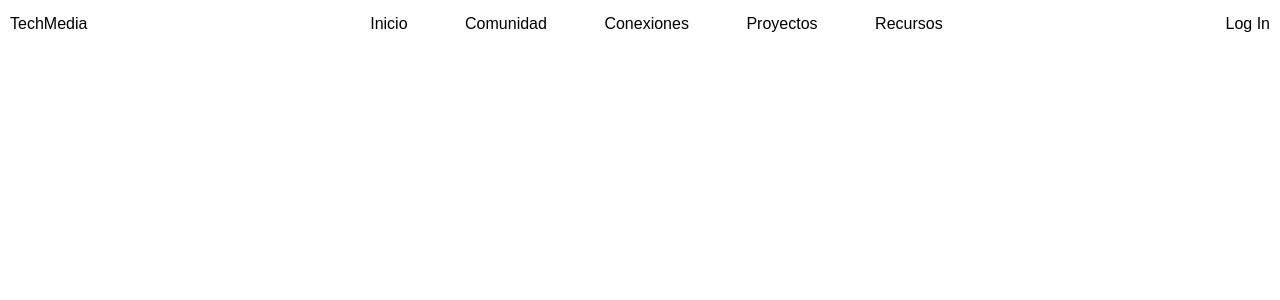
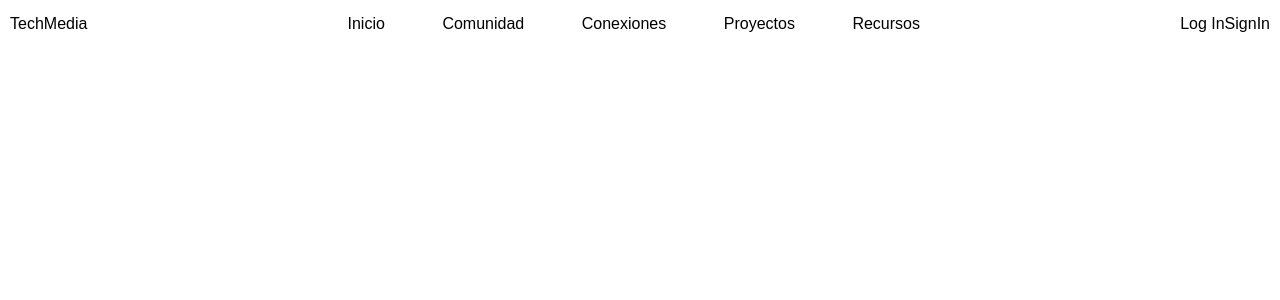
Before and after one commit to No-Country-simulation/c21-31-n-java-react, a Next.js app in the folder tech-media/: page / in a window 1280 px wide. Shown: the top 300 px of the page. Built offline with nearby package versions, Linux system fonts and the light colour scheme; no server answers.

Commit message:
loguin con next auth

```diff
--- /dev/null
+++ b/tech-media/app/api/auth/[...nextauth]/route.js
@@ -0,0 +1,12 @@
+import NextAuth from "next-auth";
+import GoogleProvider from 'next-auth/providers/google'
+
+console.log(process.env.GOOGLE_ID)
+const handler = NextAuth({
+    providers:[ GoogleProvider({
+        clientId: process.env.GOOGLE_ID,
+        clientSecret: process.env.GOOGLE_SECRET
+      })]
+})
+
+export {handler as GET ,handler as POST}
--- a/tech-media/app/layout.jsx
+++ b/tech-media/app/layout.jsx
@@ -1,5 +1,6 @@
 import localFont from "next/font/local";
 import "./globals.css";
+import { Providers } from "./provider";
 
 const geistSans = localFont({
   src: "./fonts/GeistVF.woff",
@@ -23,7 +24,7 @@ export default function RootLayout({ children }) {
       <body
         className={`${geistSans.variable} ${geistMono.variable} antialiased`}
       >
-        {children}
+        <Providers>{children}</Providers>
       </body>
     </html>
   );
--- a/tech-media/app/login/page.jsx
+++ b/tech-media/app/login/page.jsx
@@ -1,5 +1,5 @@
+import { signIn } from "next-auth/react";
+
 export default function Login() {
-	return (
-		<h1>Login</h1>
-	)
+  return <h1>Login</h1>;
 }
--- /dev/null
+++ b/tech-media/app/provider.jsx
@@ -0,0 +1,6 @@
+"use client";
+import { SessionProvider } from "next-auth/react";
+
+export function Providers({ children }) {
+  return <SessionProvider>{children}</SessionProvider>;
+}
--- a/tech-media/components/nav.jsx
+++ b/tech-media/components/nav.jsx
@@ -1,4 +1,9 @@
+"use client";
+import { signIn, signOut, useSession } from "next-auth/react";
+
 export default function Nav() {
+  const { data: session } = useSession();
+  console.log(session);
   return (
     <nav className="w-full h-12 flex justify-between items-center p-2.5">
       <div className="container-logo">
@@ -15,6 +20,7 @@ export default function Nav() {
         <button>
           <a href="/login">Log In</a>
         </button>
+        <button onClick={() => signIn()}>SignIn</button>
       </div>
     </nav>
   );
```
Also changed, not shown: tech-media/package.json (+7 -5 lines), 2 other files (tests, documents, lock files or other folders).
